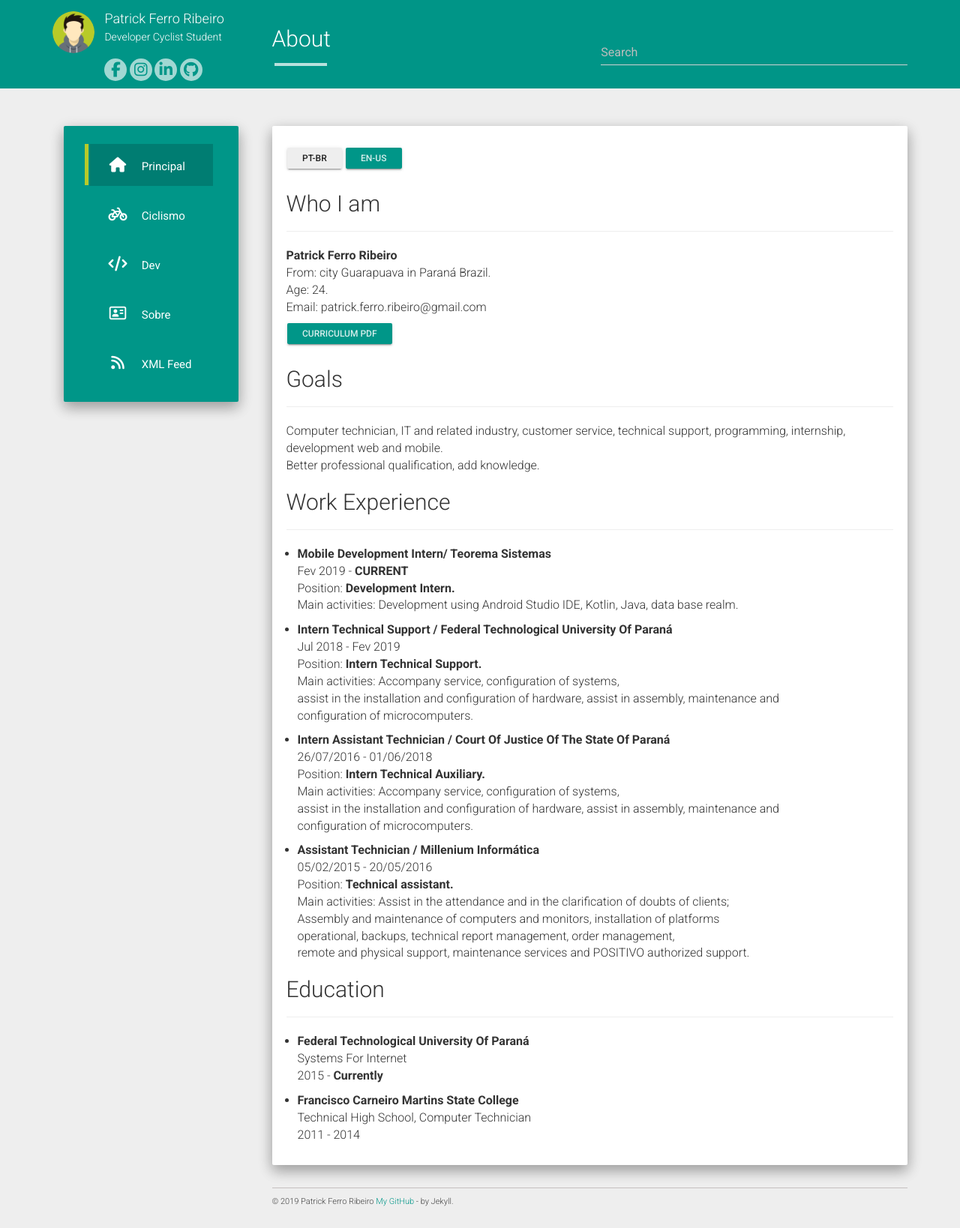
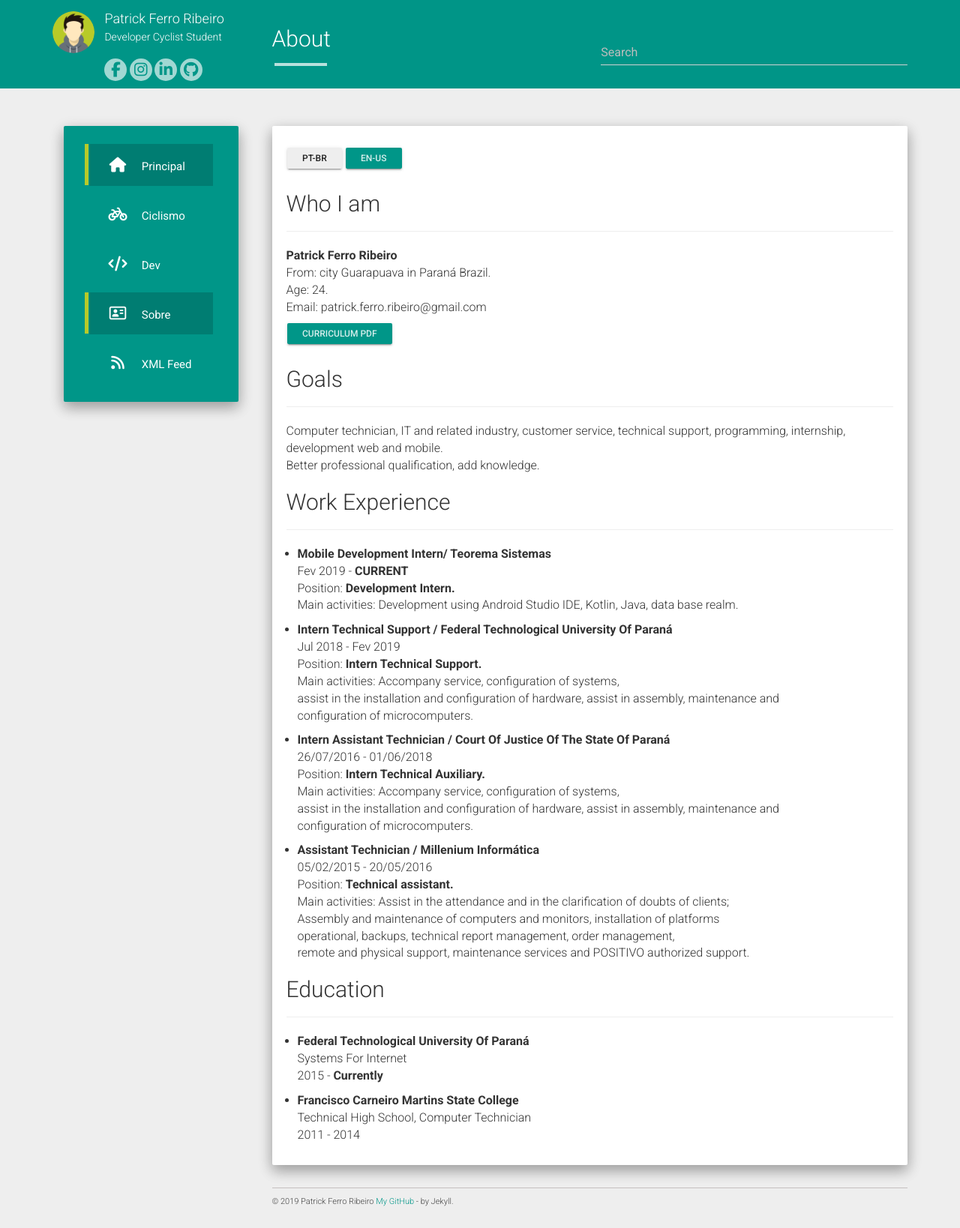
Before and after one commit to riberman/riberman.github.io, a Jekyll site: the page built from about.md, in a window 1280 px wide. Shown: the whole page at 75% size. Built offline with Jekyll 4.4.1, drawn with Linux system fonts in a browser that asks for light colours; nearby versions of some CDN libraries.

Commit message:
test categories navigation

```diff
--- a/_includes/navigation.html
+++ b/_includes/navigation.html
@@ -12,12 +12,8 @@
 	{% endif %}
 	{% assign target = i.target %}
     {% unless target %} {% assign target = '_self' %} {% endunless %}
-	{% if pageurl == menuurl or menuurl == categorie %}
+	{% if pageurl == menuurl or menuurl == categorie or menuurl == 'sobre' and pageurl == 'about'%}
 		{% assign current = 'current-menu-item' %}
-	{% else %}
-		{% if pageurl == '' %}
-			{% assign current = 'current-menu-item' %}
-		{% endif %}
 	{% endif %}
 	<li class="col-lg-12 col-md-12 col-sm-4 col-xs-12 {{ current }} {{ pageurl }}"><a href="{{ linkurl }}" target="{{ target }}"><i class="{{ i.icon }}"></i> {{ i.text }}</a></li>
 {% endfor %}
```
